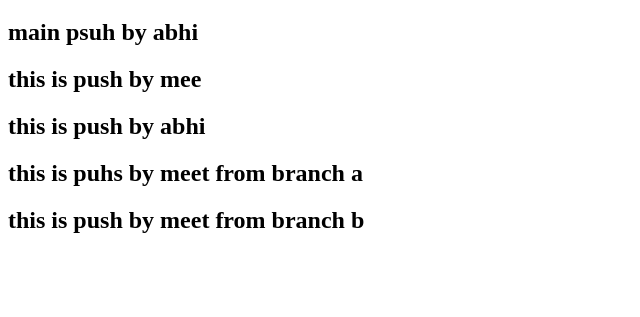
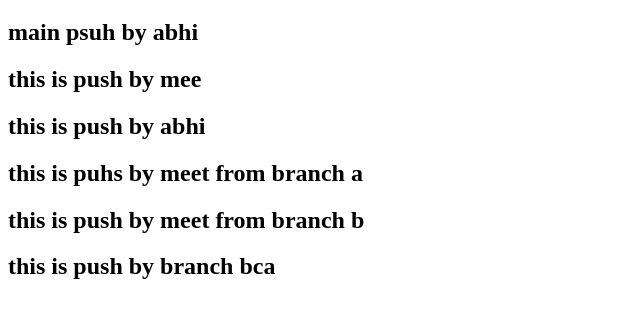
Before and after one commit to dasabhi8/git, a plain HTML site: page index.html in a window 1280 px wide. Shown: the part 61-378 px from the top of the page, without its empty margins (0-640 px from the left). Drawn offline with Linux system fonts and the light colour scheme.

Commit message:
from branch bca

```diff
--- a/index.html
+++ b/index.html
@@ -19,6 +19,6 @@
     <h2>this is puhs by meet from branch a</h2>
     <h2>this is push by meet from branch b</h2>
     <!-- Code of das8  -->
-
+     <h2>this is push by branch bca</h2>
 </body>
 </html>
```
